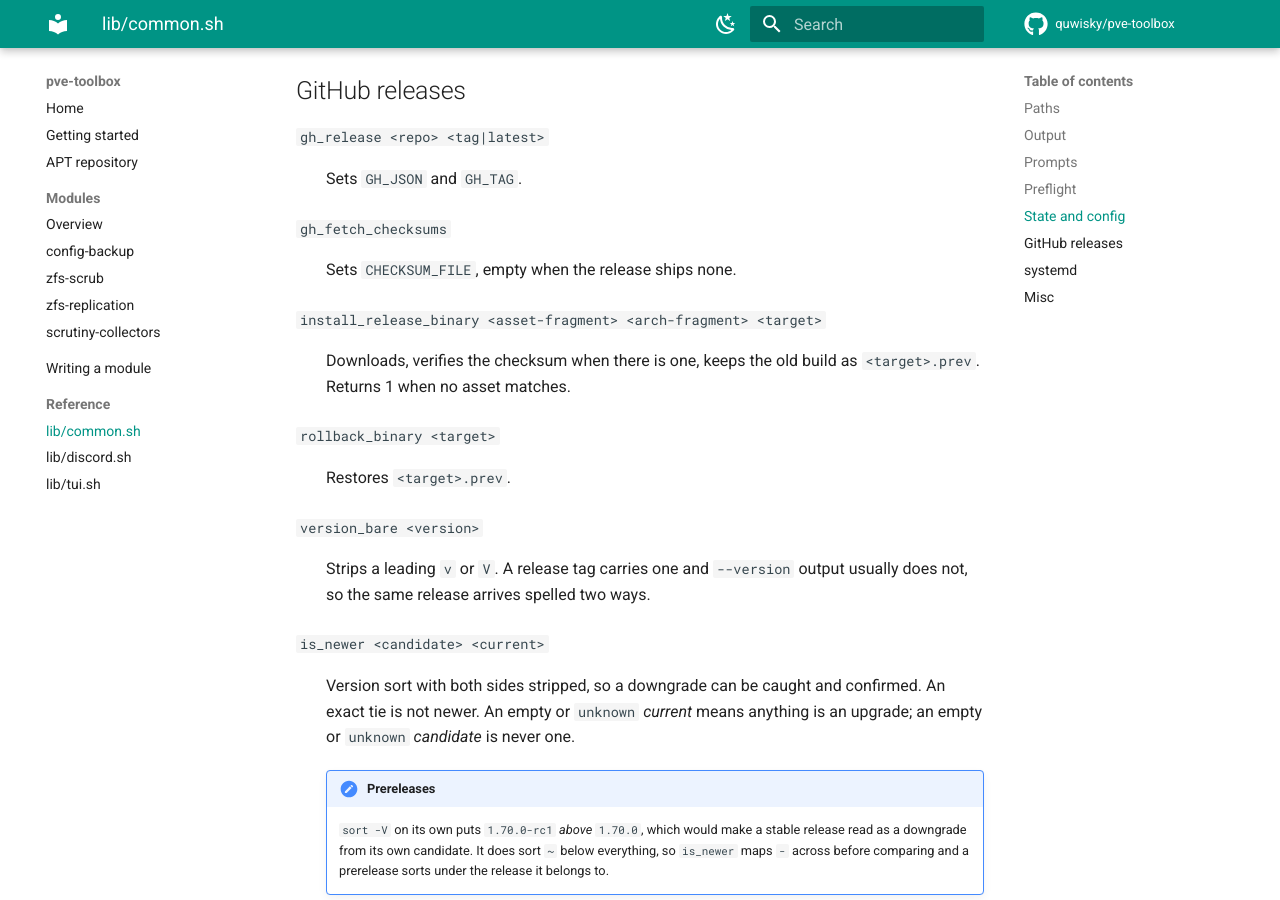
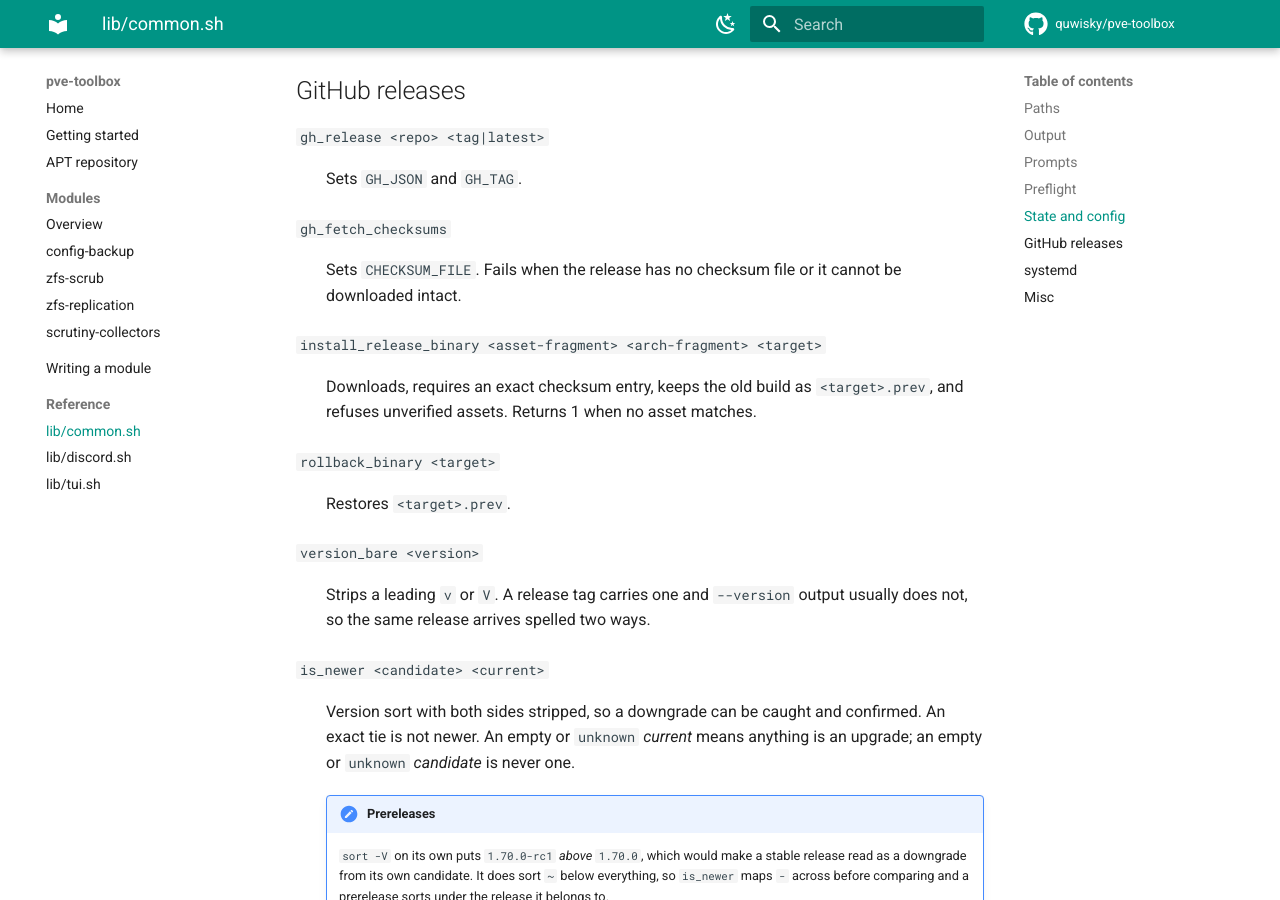
Before and after one commit to quwisky/pve-toolbox, an MkDocs documentation site: the page built from docs/reference/common.md, in a window 1280 px wide and 900 px high, scrolled down 2412 px. Built offline with MkDocs 1.6.1 and Material for MkDocs 9.7.7, drawn with Linux system fonts in a browser that asks for light colours; comment, search, counter and statistics services are not loaded.

Commit message:
fix(scrutiny): require complete verified releases
Reject missing or malformed checksum manifests and stage every selected\ncollector before replacing installed binaries. This prevents partial\nupgrades and unverified release downloads.

```diff
--- a/docs/reference/common.md
+++ b/docs/reference/common.md
@@ -87,11 +87,13 @@ See [State versus config](../writing-a-module.md#state-versus-config).
 : Sets `GH_JSON` and `GH_TAG`.
 
 `gh_fetch_checksums`
-: Sets `CHECKSUM_FILE`, empty when the release ships none.
+: Sets `CHECKSUM_FILE`. Fails when the release has no checksum file or it cannot
+  be downloaded intact.
 
 `install_release_binary <asset-fragment> <arch-fragment> <target>`
-: Downloads, verifies the checksum when there is one, keeps the old build as
-  `<target>.prev`. Returns 1 when no asset matches.
+: Downloads, requires an exact checksum entry, keeps the old build as
+  `<target>.prev`, and refuses unverified assets. Returns 1 when no asset
+  matches.
 
 `rollback_binary <target>`
 : Restores `<target>.prev`.
```
Also changed, not shown: docs/modules/scrutiny-collectors.md (+5 -2 lines), 4 other files.
